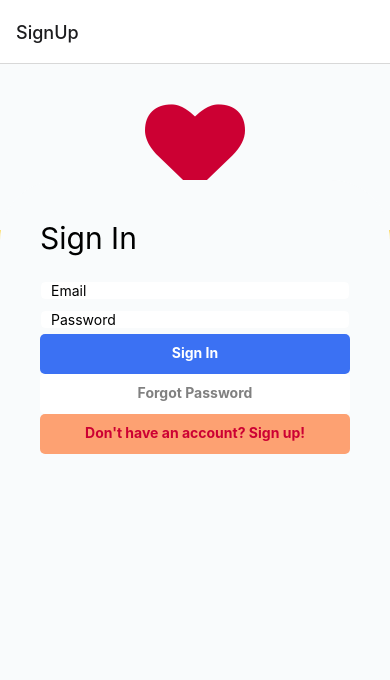
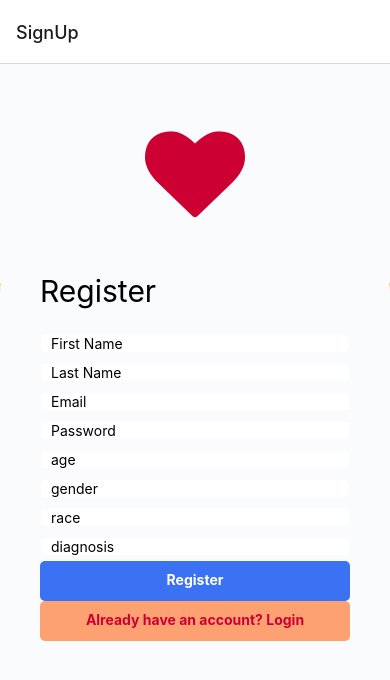
Before and after one commit to Scrubbyjay/cs491, a React Native app: screen /SignUp in a window 390 px wide. Shown: the top 680 px of the page. Built offline with nearby package versions, Linux system fonts and the light colour scheme.

Commit message:
sign up page

```diff
--- a/src/components/CustomInput/CustomInput.js
+++ b/src/components/CustomInput/CustomInput.js
@@ -1,7 +1,7 @@
 import React from 'react'
 import { View, Text, TextInput, StyleSheet } from 'react-native'
 
-const CustomInput = ({value, setValue, placeholder,secureTextEntry}) => {
+const CustomInput = ({value, setValue, placeholder,secureTextEntry,maxLength}) => {
     return (
         <View style={styles.container}>
             <TextInput
@@ -9,6 +9,7 @@ const CustomInput = ({value, setValue, placeholder,secureTextEntry}) => {
                 onChangeText={setValue}
                 placeholder={placeholder}
                 secureTextEntry={secureTextEntry}
+                maxLength={maxLength}
                 style={styles.input}
                 />
         </View>
--- a/src/components/CustomPicker/index.js
+++ /dev/null
@@ -1 +0,0 @@
-export { default } from './CustomPicker';
--- a/src/screens/SignUpScreen.js
+++ b/src/screens/SignUpScreen.js
@@ -1,5 +1,5 @@
 import React, {useState} from 'react';
-import { Text, View, ScrollView, ImageBackground, Dimensions, StyleSheet, useWindowDimensions} from 'react-native';
+import { Text, View, ScrollView, ImageBackground, Dimensions, StyleSheet, useWindowDimensions, AppState} from 'react-native';
 import { Icon } from 'react-native-vector-icons/Icon';
 import FontAwesome from 'react-native-vector-icons/FontAwesome';
 import {Item, Input, Label, Fab} from 'native-base';
@@ -49,9 +49,21 @@ const SignUpScreen = ({navigation}) => {
                     <View style={styles.bottomView}>
                         {/* Welcome View */}
                         <View style={{padding: 40}}>
-                            <Text style={{color:'black', fontWeight:'400', fontSize:30,}}>Sign In</Text>
+                            <Text style={{color:'black', fontWeight:'400', fontSize:30,}}>Register</Text>
                             {/* Form inputs view */}
                     <View style={{marginTop:20}}>
+
+                    <CustomInput
+                        placeholder="First Name"
+                        value={firstName}
+                        setValue={setFirstname}
+                         />
+                         <CustomInput
+                        placeholder="Last Name"
+                        value={lastName}
+                        setValue={setLastName}
+                         />
+
                         <CustomInput
                         placeholder="Email"
                         value={email}
@@ -63,18 +75,36 @@ const SignUpScreen = ({navigation}) => {
                         setValue={setPassword}
                         secureTextEntry={true}
                         />
+
+                        <CustomInput
+                        placeholder="age"
+                        value={age}
+                        setValue={setAge}
+                        maxLength={3}
+                         />
+                         <CustomInput
+                        placeholder="gender"
+                        value={gender}
+                        setValue={setGender}
+                         />
+                         <CustomInput
+                        placeholder="race"
+                        value={race}
+                        setValue={setRace}
+                         />
+                         <CustomInput
+                        placeholder="diagnosis"
+                        value={diagnosis}
+                        setValue={setDiagnosis}
+                         />
+
                         <CustomButton
-                         text="Sign In"
+                         text="Register"
                          onPress={onSignInPressed}
                           />
-                        <CustomButton
-                         text="Forgot Password"
-                         onPress={onForgetPasswordPressed}
-                         type="TERTIARY"
-                         bgColor='white'
-                         />
+
                          <CustomButton
-                         text="Don't have an account? Sign up!"
+                         text="Already have an account? Login"
                          onPress={onSignUpPressed}
                          type="TERTIARY"
                          bgColor='#fda172'
```
Also changed, not shown: src/components/CustomPicker/CustomPicker.js (deleted, +0 -13 lines).
